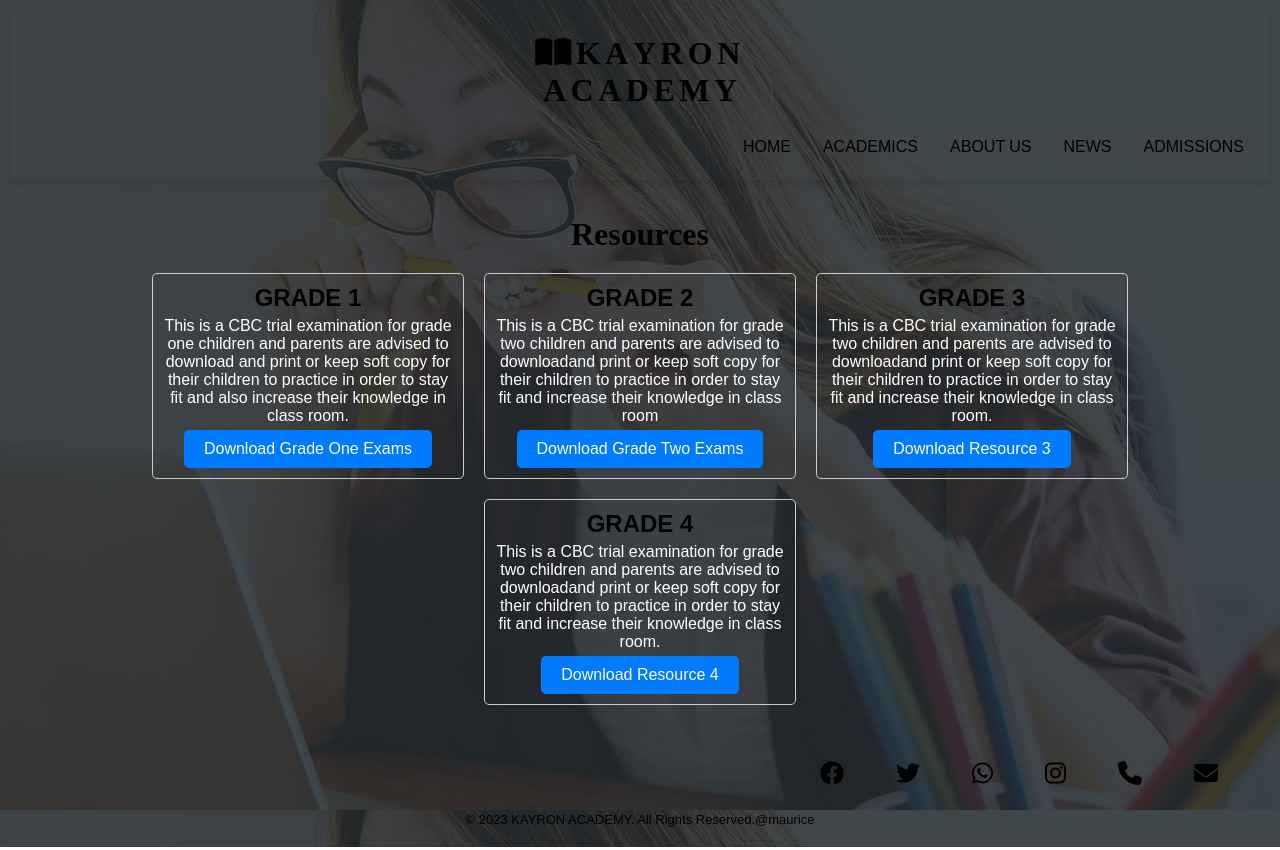
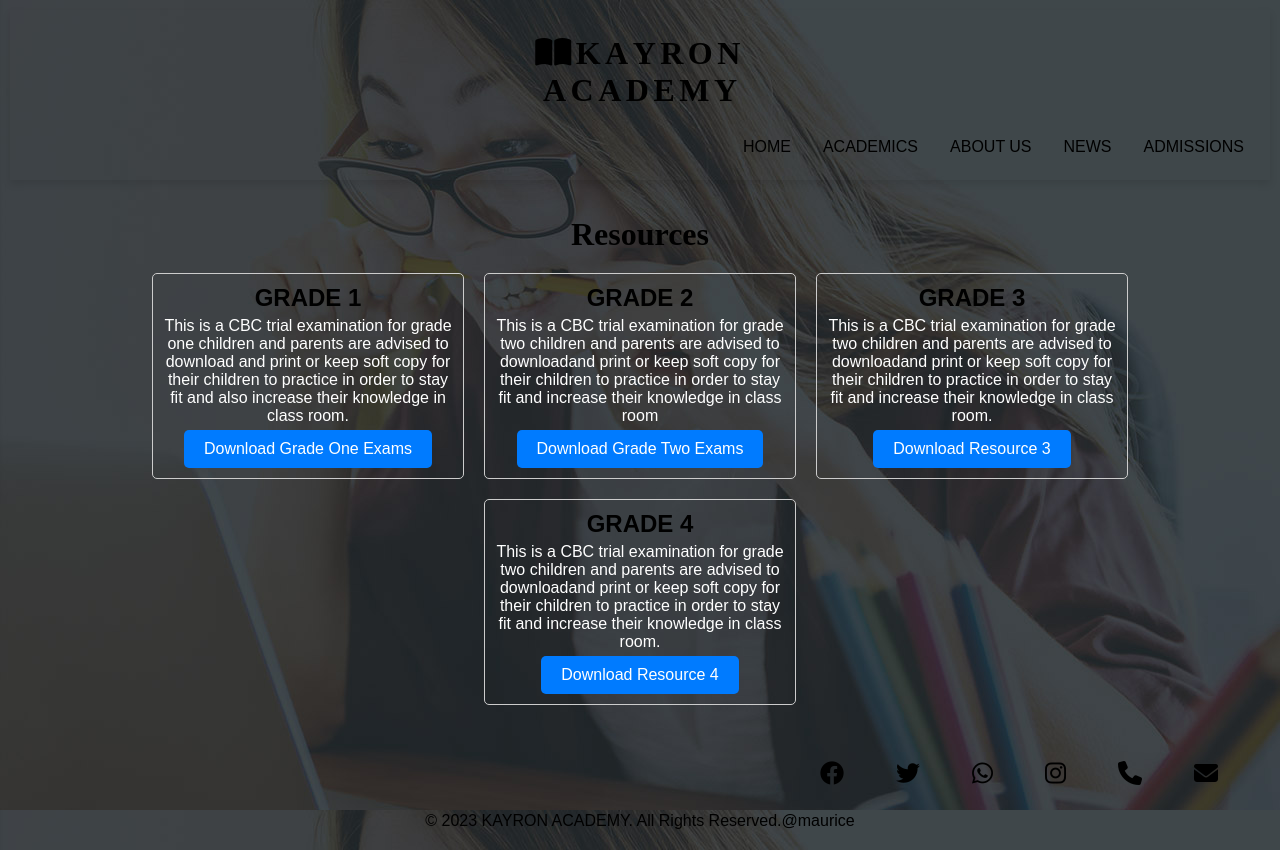
Before and after one commit to Muli4/Kayron-Academy, a plain HTML site: page resources.html in a window 1280 px wide. Drawn offline with Linux system fonts and the light colour scheme.

Commit message:
resource

```diff
--- a/resources.html
+++ b/resources.html
@@ -69,7 +69,6 @@
         </ul>
     </nav>
         </header><br><br>
-
     <h5>Resources</h5>
     <main class="resource-container">
         <section class="resource">
@@ -109,7 +108,6 @@
     </main>
 
     <footer>
-        <!-- Add footer content, such as copyright information, links, etc. -->
         <div class="social-icons">
             <div class="icon">
                 <a href="https://www.facebook.com"><i class="fab fa-facebook"></i></a>
@@ -143,12 +141,7 @@
 
             </div>
         </div>
-
-
-        <div class="copyright">
-            &copy; 2023 KAYRON ACADEMY. All Rights Reserved.@maurice
-        </div>
-
+        <p>&copy; 2023 KAYRON ACADEMY. All Rights Reserved.@maurice</p>
     </footer>
 </body>
 </html>
```
